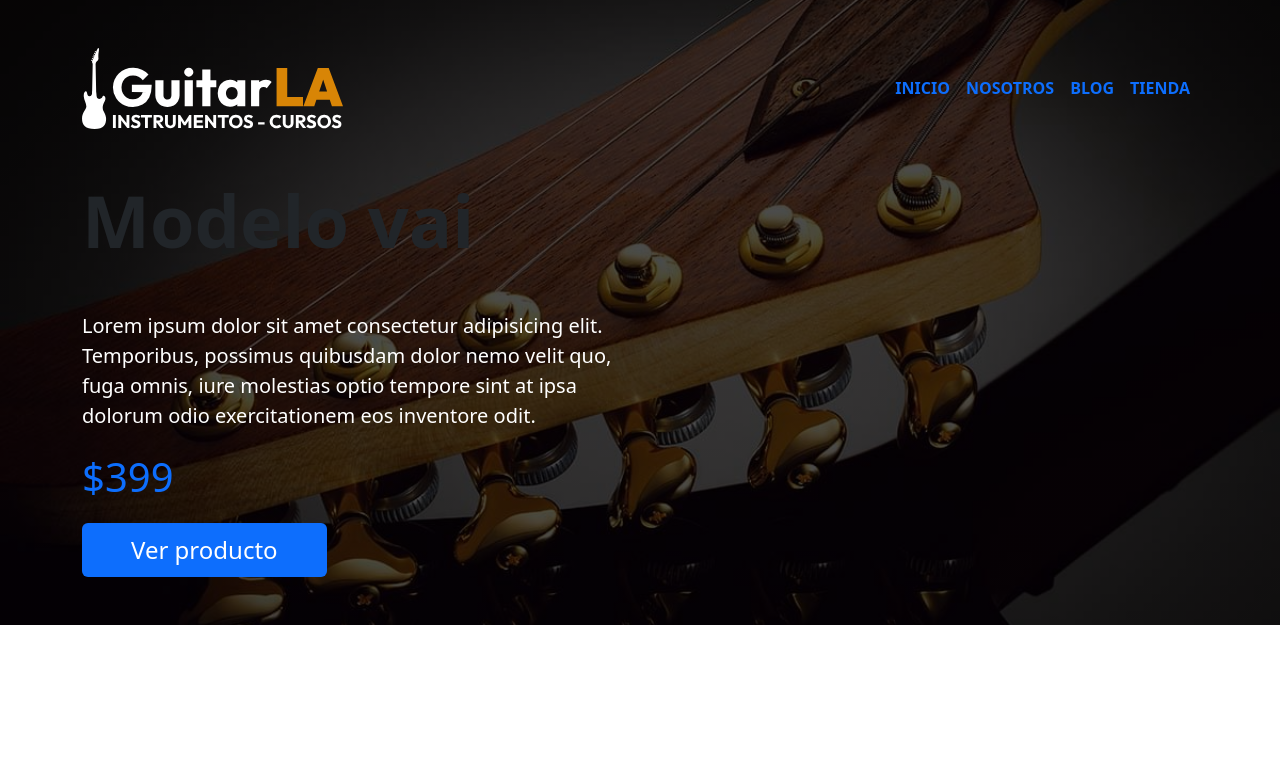
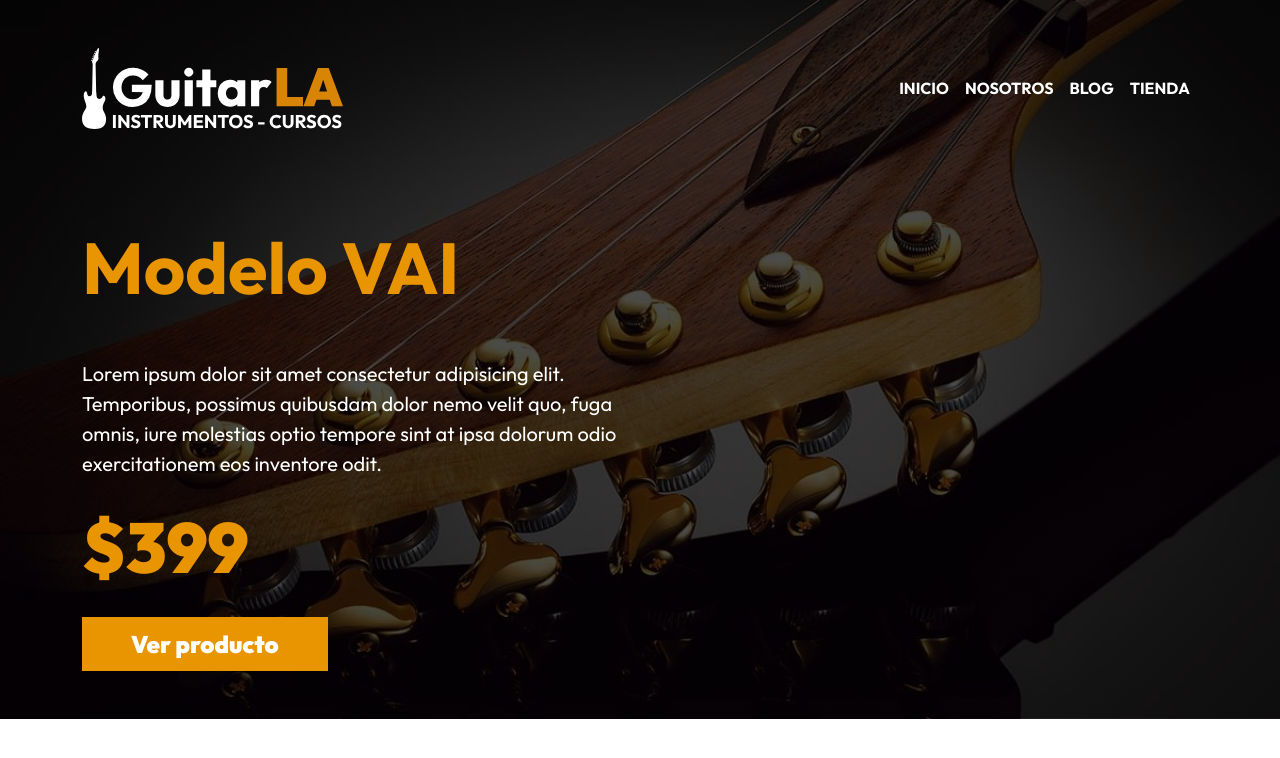
Before and after one commit to Naibaf93/GuitarLA, a website: page index.html in a window 1280 px wide. Drawn offline with Linux system fonts and the light colour scheme.

Commit message:
reescribiendo variables de bootstrap

```diff
--- a/index.html
+++ b/index.html
@@ -21,17 +21,17 @@
                     </a>
                 </div>
 
-                <nav class="col-md-6 d-flex flex-column align-items-center mt-5 mt-md-0 flex-md-row justify-content-md-end">
-                    <a href="index.html" class="d-block px-2 py-1 text-decoration-none fs-6 fw-bold text-uppercase">Inicio</a>
-                    <a href="nosotros.html" class="d-block px-2 py-1 text-decoration-none fs-6 fw-bold text-uppercase">Nosotros</a>
-                    <a href="blog.html" class="d-block px-2 py-1 text-decoration-none fs-6 fw-bold text-uppercase">Blog</a>
-                    <a href="tienda.html" class="d-block px-2 py-1 text-decoration-none fs-6 fw-bold text-uppercase">Tienda</a>
+                <nav class="col-md-6 d-flex flex-column align-items-center mt-5 mt-md-0 flex-md-row justify-content-md-end navegacion">
+                    <a href="index.html" class="d-block px-2 py-1 fs-6 fw-bold text-uppercase">Inicio</a>
+                    <a href="nosotros.html" class="d-block px-2 py-1 fs-6 fw-bold text-uppercase">Nosotros</a>
+                    <a href="blog.html" class="d-block px-2 py-1 fs-6 fw-bold text-uppercase">Blog</a>
+                    <a href="tienda.html" class="d-block px-2 py-1 fs-6 fw-bold text-uppercase">Tienda</a>
                 </nav>
             </div><!--.row-->
 
             <div class="row mt-5">
-                <div class="col-md-6 text-center text-md-start">
-                    <h1 class="display-2 fw-bold">Modelo vai</h1>
+                <div class="col-md-6 text-center text-md-start pt-5">
+                    <h1 class="display-2 fw-bold">Modelo VAI</h1>
                     <p class="mt-5 fs-5 text-white">Lorem ipsum dolor sit amet consectetur adipisicing elit. Temporibus, possimus quibusdam dolor nemo velit quo, fuga omnis, iure molestias optio tempore sint at ipsa dolorum odio exercitationem eos inventore odit.</p>
                     <p class="text-primary fs-1 fw-black">$399</p>
                     <a href="producto.html" class="btn fs-4 bg-primary text-white py-2 px-5">Ver producto</a>
--- a/src/scss/_custom.scss
+++ b/src/scss/_custom.scss
@@ -2,6 +2,40 @@ $negro: #262626;
 $blanco: #FFF;
 $naranja: #e99401;
 
+// Colores
+
+$primary: $naranja;
+$white: $blanco;
+$dark: $negro;
+
+// Tipografia
+
+$fuente-headings: 'Outfit', sans-serif;
+$fuente-textos: 'Outfit', sans-serif;
+
+$headings-font-family: $fuente-headings;
+$font-family-base: $fuente-textos;
+
+$headings-font-weight: 900;
+$h1-font-size: 4.4rem;
+$h2-font-size: 3.6rem;
+$h3-font-size: 2.6rem;
+$headings-color: $primary;
+
+.fw-black {
+    font-weight: 900;
+}
+
+// Botones
+
+$btn-font-weight: 900;
+$btn-border-radius: 0;
+
+// Links
+
+$link-color: $white;
+$link-hover-color: $white;
+$link-decoration: none;
 
 // Importar Bootstrap
 @import '../../node_modules/bootstrap/scss/bootstrap.scss';
--- a/src/scss/ui/_header.scss
+++ b/src/scss/ui/_header.scss
@@ -4,3 +4,9 @@
 .header {
     @include m.background-image('../img/header.jpg');
 }
+
+.navegacion a {
+    &:hover {
+        background-color: $primary;
+    }
+}
```
Also changed, not shown: build/css/app.css.
